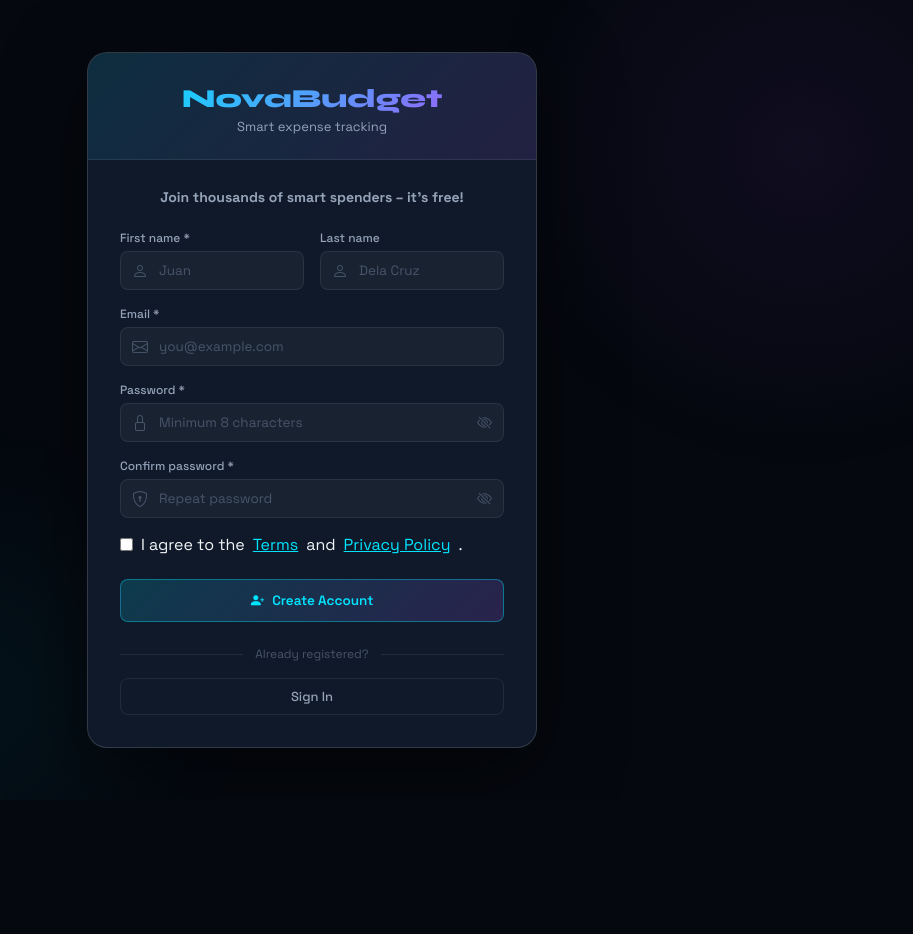
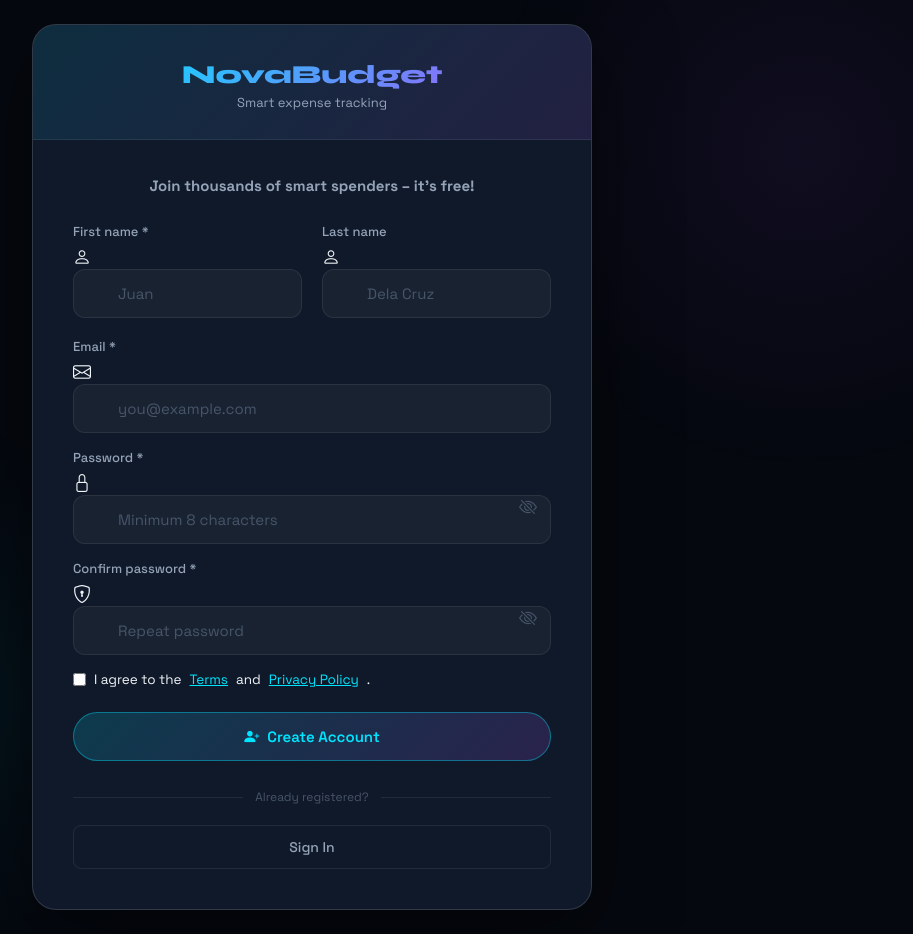
Before and after one commit to crisdanoy9-art/nova_expense_tracker, a PHP site: page /novabudget/register.php in a window 1280 px wide. Shown: the whole page, without its empty margins (328-1241 px from the left). Before the commit the page ends 748 px from the top, so only its background shows below. Run offline with PHP 8.4, Linux system fonts and the light colour scheme; some libraries are stand-ins or nearby versions.

Commit message:
resize the register formr

```diff
--- a/novabudget/register.php
+++ b/novabudget/register.php
@@ -82,6 +82,18 @@ $globalErrors = array_filter($errors, 'is_int', ARRAY_FILTER_USE_KEY);
     <link rel="stylesheet" href="https://cdn.jsdelivr.net/npm/bootstrap-icons@1.11.3/font/bootstrap-icons.min.css">
     <link rel="stylesheet" href="<?= APP_BASE ?>/assets/css/style.css">
     <style>
+        /* ---- Enhanced container size ---- */
+        .auth-card {
+            max-width: 560px !important;
+            border-radius: 24px !important;
+            padding: 0 !important;
+        }
+        .auth-body {
+            padding: 36px 40px 40px !important;
+        }
+        .auth-top {
+            padding: 34px 40px 28px !important;
+        }
         .auth-heading {
             text-align: center;
             font-size: 28px;
@@ -98,46 +110,73 @@ $globalErrors = array_filter($errors, 'is_int', ARRAY_FILTER_USE_KEY);
         }
         .auth-sub {
             text-align: center;
-            font-size: 14px;
-            margin-bottom: 24px;
+            font-size: 15px;
+            margin-bottom: 28px;
             transition: color 0.2s;
             font-weight: 700;
         }
         .auth-sub:hover {
             color: var(--c-cyan);
         }
-        /* Icon inside input container – refined positioning */
-        .input-wrap {
-            position: relative;
+
+        /* ---- Larger inputs ---- */
+        .input-wrap .fc {
+            padding: 14px 14px 14px 44px !important;
+            font-size: 15px !important;
+            border-radius: 12px !important;
         }
         .input-icon {
-            position: absolute;
-            left: 12px;
-            top: 50%;
-            transform: translateY(-50%);
-            font-size: 16px;
-            color: var(--text3);
-            pointer-events: none;
-            transition: color 0.2s;
-            z-index: 2;
-        }
-        .input-wrap .fc {
-            padding-left: 38px !important;
-            width: 100%;
+            left: 14px !important;
+            font-size: 18px !important;
         }
         .input-eye {
-            position: absolute;
-            right: 12px;
-            top: 50%;
-            transform: translateY(-50%);
-            background: transparent;
-            border: none;
-            color: var(--text3);
-            cursor: pointer;
-            z-index: 2;
+            right: 14px !important;
+            font-size: 18px !important;
         }
-        .input-eye:hover {
-            color: var(--c-cyan);
+        .fc-label {
+            font-size: 13px !important;
+            margin-bottom: 6px !important;
+        }
+        .g2 {
+            gap: 20px !important;
+            margin-bottom: 20px !important;
+        }
+        .btn-glow {
+            padding: 14px !important;
+            font-size: 15px !important;
+            border-radius: 40px !important;
+        }
+        .check-label {
+            font-size: 13.5px !important;
+        }
+        .divider {
+            margin: 28px 0 20px !important;
+        }
+        .btn-outline {
+            padding: 12px !important;
+            font-size: 14px !important;
+        }
+
+        /* ---- Field errors ---- */
+        .field-err {
+            font-size: 12px !important;
+            margin-top: 5px !important;
+        }
+
+        @media (max-width: 600px) {
+            .auth-card {
+                max-width: 100% !important;
+                border-radius: 16px !important;
+            }
+            .auth-body {
+                padding: 28px 24px 32px !important;
+            }
+            .auth-top {
+                padding: 28px 24px 22px !important;
+            }
+            .g2 {
+                gap: 14px !important;
+            }
         }
     </style>
 </head>
```
